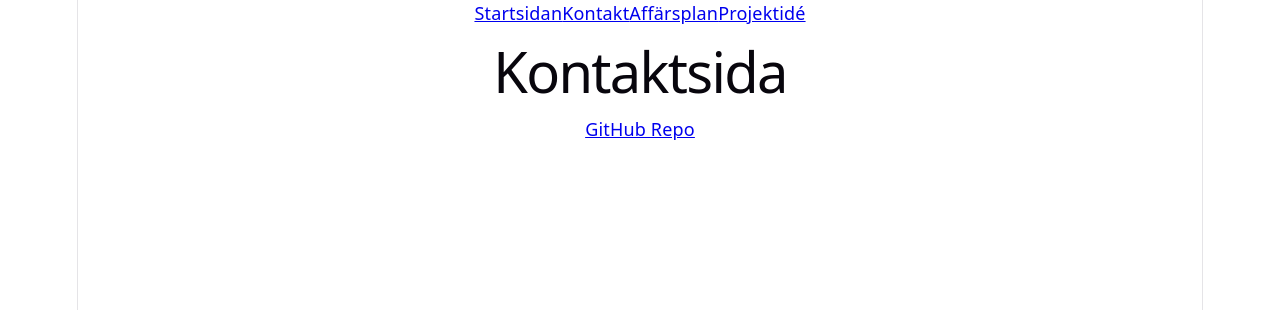
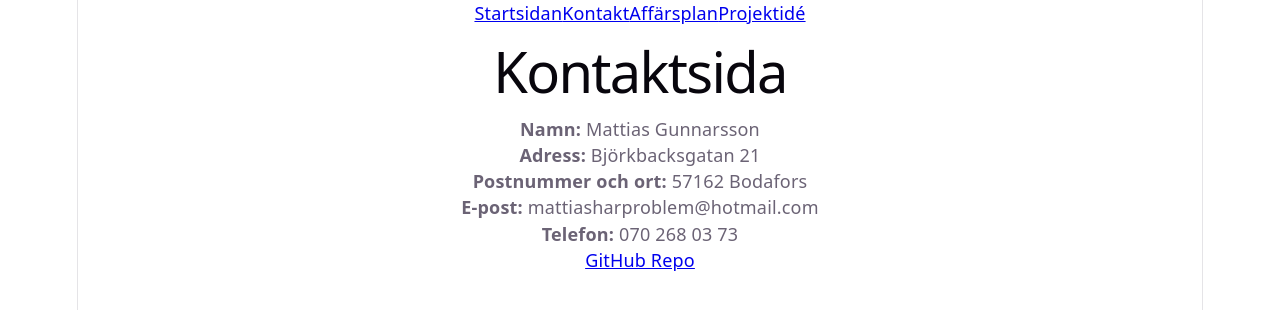
Before and after one commit to guma25ii/Gainzlog, a React (Vite) app: page /Contact in a window 1280 px wide. Shown: the top 310 px of the page. Built offline with nearby package versions, Linux system fonts and the light colour scheme.

Commit message:
Contact
Contact page finished

```diff
--- a/src/Components/Contact.tsx
+++ b/src/Components/Contact.tsx
@@ -2,6 +2,11 @@ function Contact (){
     return(
         <div>
             <h1>Kontaktsida</h1>
+            <p><strong>Namn:</strong> Mattias Gunnarsson</p>
+            <p><strong>Adress:</strong> Björkbacksgatan 21</p>
+            <p><strong>Postnummer och ort:</strong> 57162 Bodafors</p>
+            <p><strong>E-post:</strong> mattiasharproblem@hotmail.com</p>
+            <p><strong>Telefon:</strong> 070 268 03 73</p>
         </div>
     )
 
```
